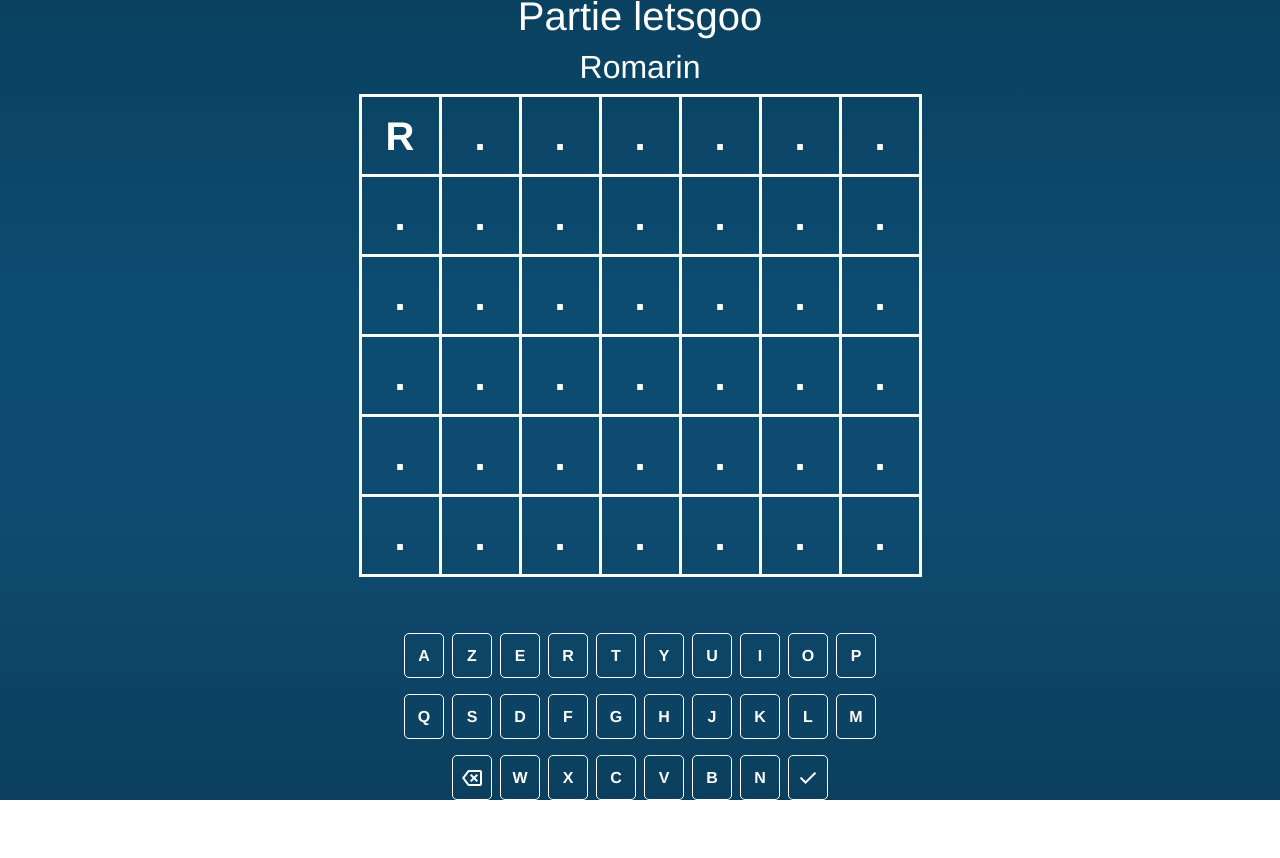
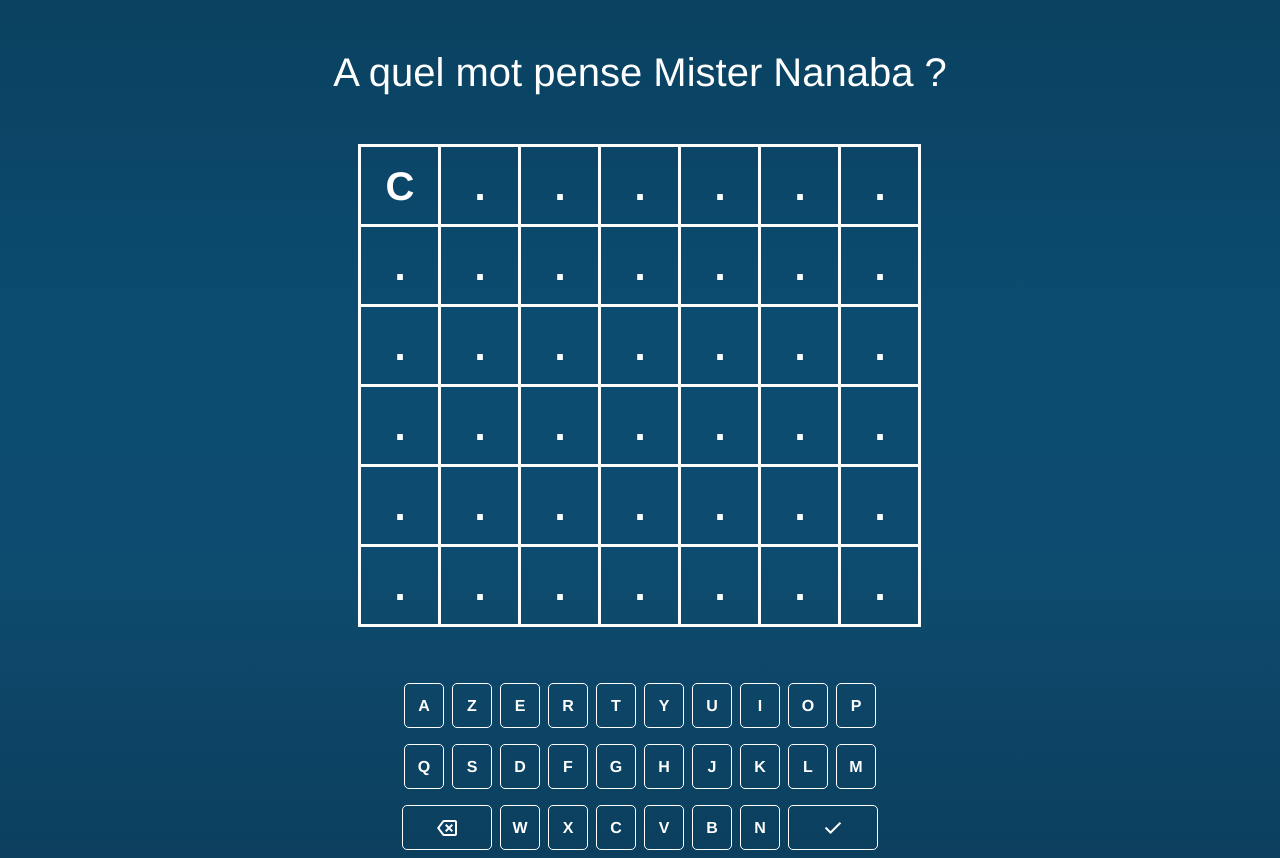
Before and after one commit to BrissouLaChankla/etymot, a Vue app: page /dailyword-game in a window 1280 px wide. Before the commit the page ends 808 px from the top, so only its background shows below. Built offline with nearby package versions, Linux system fonts and the light colour scheme.

Commit message:
winning/losing conditions added

```diff
--- a/src/components/ArrayGame.vue
+++ b/src/components/ArrayGame.vue
@@ -1,6 +1,6 @@
 <template>
-  <table>
-    <tr v-for="i in 6" :key="i" :data-line="i">
+  <table class="m-auto">
+    <tr v-for="i in this.maxtry" :key="i" :data-line="i">
       <td v-for="j in wordinfos.size" :key="j">
         <!-- Write first letter of the word at the top left of the table ff-->
         {{ i == nboftry && j == 1 ? wordinfos.firstLetter : "." }}
@@ -24,18 +24,22 @@ export default {
       currentword: [],
       wordWithHint: [],
       nboftry: 1,
+      maxtry: 6,
     };
   },
   methods: {
     editWordArray(letter) {
+      let index = this.currentword.indexOf(".");
       switch (letter) {
         case "BACKSPACE":
+          console.log(index);
+          if (index > 1 || index == -1) {
             this.removeLetterFromArray();
+          }
           break;
         case "DONE":
-            let index = this.currentword.indexOf(".");
           if (index !== -1) {
-              alert("mot incomplet")
+            alert("mot incomplet");
           } else {
             this.tryGuessing();
           }
@@ -54,14 +58,13 @@ export default {
       }
 
       this.editVisuallyTable();
-      console.log(this.currentword.length);
     },
 
     removeLetterFromArray() {
       // Find first "." on the current word array and replace by the pressed letter
       let index = this.currentword.indexOf(".");
       if (index !== -1) {
-        // Find the positizon of occurence and replace
+        // Find the position of occurence and replace
         this.currentword[index - 1] = ".";
       } else {
         this.currentword.pop();
@@ -71,8 +74,17 @@ export default {
     },
 
     tryGuessing() {
+      // check si partie gagnée
+      if (this.currentword.join("") == this.wordinfos.word) {
+        alert("Bravo, tu as trouvé le mot !");
+      } else {
+        // Check si partie finie
+        if (this.nboftry < this.maxtry) {
           this.nboftry++;
-      this.currentword;
+        } else {
+          alert("Tu as perdu :(");
+        }
+      }
     },
     // Make visual change to the table
     editVisuallyTable() {
--- a/src/components/Keyboard.vue
+++ b/src/components/Keyboard.vue
@@ -13,10 +13,10 @@ export default {
   data() {
     return {
       letters: {
-        line1:['A','Z','E','R','T','Y','U','I','O','P'],
-        line2:['Q','S','D','F','G','H','J','K','L','M'],
-        line3:['<span class="material-symbols-outlined">backspace</span>','W','X','C','V','B','N','<span class="material-symbols-outlined">done</span>'],
-      }
+          line1:['A','Z','E','R','T','Y','U','I','O','P'],
+          line2:['Q','S','D','F','G','H','J','K','L','M'],
+          line3:['<span class="material-symbols-outlined">backspace</span>','W','X','C','V','B','N','<span class="material-symbols-outlined">done</span>'],
+        }
       }
   },
   methods: {
@@ -61,7 +61,7 @@ export default {
     transition: all .3s ease;
 }
 
-#keyboard span:hover {
+#keyboard [id^="line"] > span:hover {
     background-color:blueviolet;
 }
 
@@ -69,4 +69,8 @@ export default {
     display: flex;
     justify-content: center;
 }
+
+#line3 span:last-child, #line3 span:first-child {
+  width: 90px;
+}
 </style>
--- a/src/views/DailyWord.vue
+++ b/src/views/DailyWord.vue
@@ -1,8 +1,7 @@
 <template>
   <div class="home d-flex align-items-center justify-content-center">
       <div>
-            <h1 class="text-white">Partie letsgoo</h1>
-            <h2 class="text-white">{{ word }}</h2>
+            <h1 class="text-white my-5">A quel mot pense Mister Nanaba ?</h1>
             <ArrayGame :wordinfos="this.wordInfos" />
 
       </div>
@@ -10,7 +9,6 @@
 </template>
 
 <script>
-// @ is an alias to /src
 import ArrayGame from '@/components/ArrayGame.vue';
 
 export default {
@@ -20,7 +18,7 @@ export default {
     name: "DailyWord",
     data() {
         return {
-            word: "Romarin",
+            word: "Carotte",
             wordInfos:{}
         }
     },
--- a/src/views/Home.vue
+++ b/src/views/Home.vue
@@ -40,7 +40,7 @@ export default {
 
 <style>
 .home {
-  height: 100vh;
+  min-height: 100vh;
   background-image: linear-gradient(
     to bottom,
     #0a4160,
```
Also changed, not shown: 1 other file (tests, documents, lock files or other folders). Lines whose indentation alone changed are shown as unchanged.
